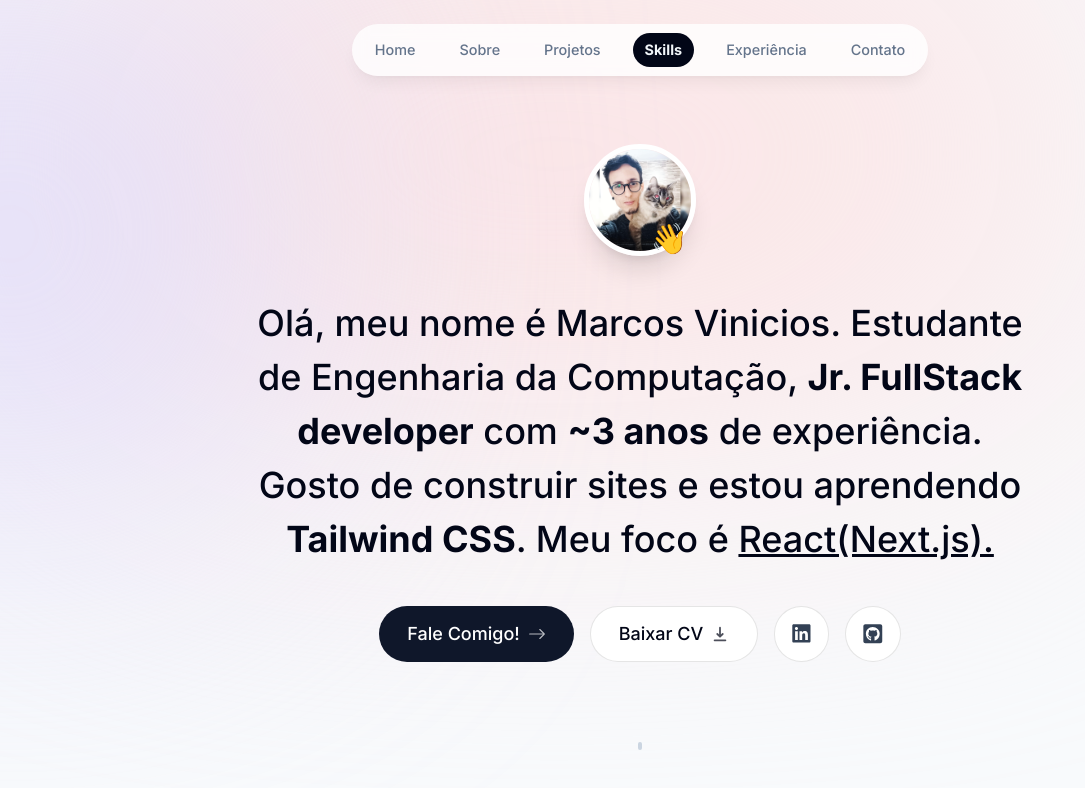
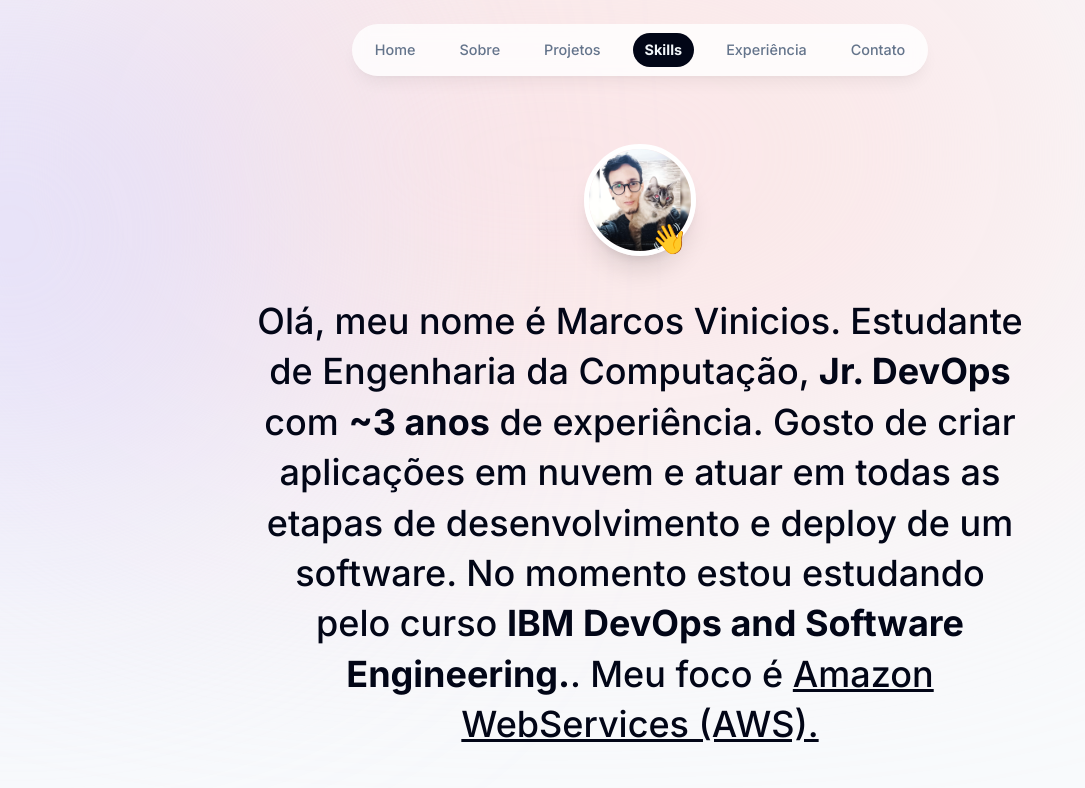
Before and after one commit to onativo/Portfolio, a Next.js app: page / in a window 1280 px wide. Shown: the top 788 px of the page, without its empty margins (0-1085 px from the left). Built offline with nearby package versions, Linux system fonts and the light colour scheme.

Commit message:
:art: ui: modificacoes visuais na estrutura

```diff
--- a/app/layout.tsx
+++ b/app/layout.tsx
@@ -19,7 +19,7 @@ export default function RootLayout({
   return (
     <html lang="en" className="!scroll-smooth">
       <body
-        className={`${inter.className} bg-slate-50 text-slate-950 h-[5000px] pt-28 sm:pt-36`}
+        className={`${inter.className} bg-slate-50 text-slate-950 h-[5000px] pt-10 sm:pt-36`}
       >
         <div className="bg-[#fbe2e3] absolute top-[-6rem] -z-10 right-[11rem] h-[31.25rem] w-[31.25rem] rounded-full blur-[10rem] sm:w-[68.75rem]"></div>
         <div className="bg-[#dbd7fb] absolute top-[-1rem] -z-10 left-[-35rem] h-[31.25rem] w-[31.25rem] rounded-full blur-[10rem] sm:w-left-[68.75rem] md:left-[33rem] lg:left-[-28rem] xl:left-[-15rem] 2xl:left[-5rem]"></div>
--- a/components/intro.tsx
+++ b/components/intro.tsx
@@ -16,7 +16,7 @@ export default function Intro() {
   return (
     <section
       ref={ref}
-      className="mb-28 max-w-[50rem] text-center sm:mb-0 scroll-mt-36"
+      className="mb-24 max-w-[50rem] text-center sm:mb-0 scroll-mt-36"
       id="home"
     >
       <div className="flex items-center justify-center">
@@ -54,7 +54,7 @@ export default function Intro() {
       </div>
 
       <motion.h1
-        className="mb-10 mt-10 px-4 text-2xl font-medium !leading-[1.5] sm:text-4xl"
+        className="mb-10 mt-10 px-4 font-medium text-[10px] !leading-[1.4] sm:text-4xl"
         initial={{ opacity: 0, y: 100 }}
         animate={{ opacity: 1, y: 0 }}
       >
@@ -62,11 +62,11 @@ export default function Intro() {
           Olá, meu nome é Marcos Vinicios. Estudante de Engenharia da
           Computação,{" "}
         </span>
-        <span className="font-bold">Jr. FullStack developer</span> com{" "}
+        <span className="font-bold">Jr. DevOps </span> com{" "}
         <span className="font-bold">~3 anos</span> de experiência. Gosto de
-        construir sites e estou aprendendo{" "}
-        <span className="font-bold">Tailwind CSS</span>. Meu foco é{" "}
-        <span className="underline">React(Next.js).</span>
+        criar aplicações em nuvem e atuar em todas as etapas de desenvolvimento e deploy de um software.{" "}
+        No momento estou estudando pelo curso <span className="font-bold">IBM DevOps and Software Engineering.</span>. Meu foco é{" "}
+        <span className="underline">Amazon WebServices (AWS).</span>
       </motion.h1>
 
       <motion.div
```
